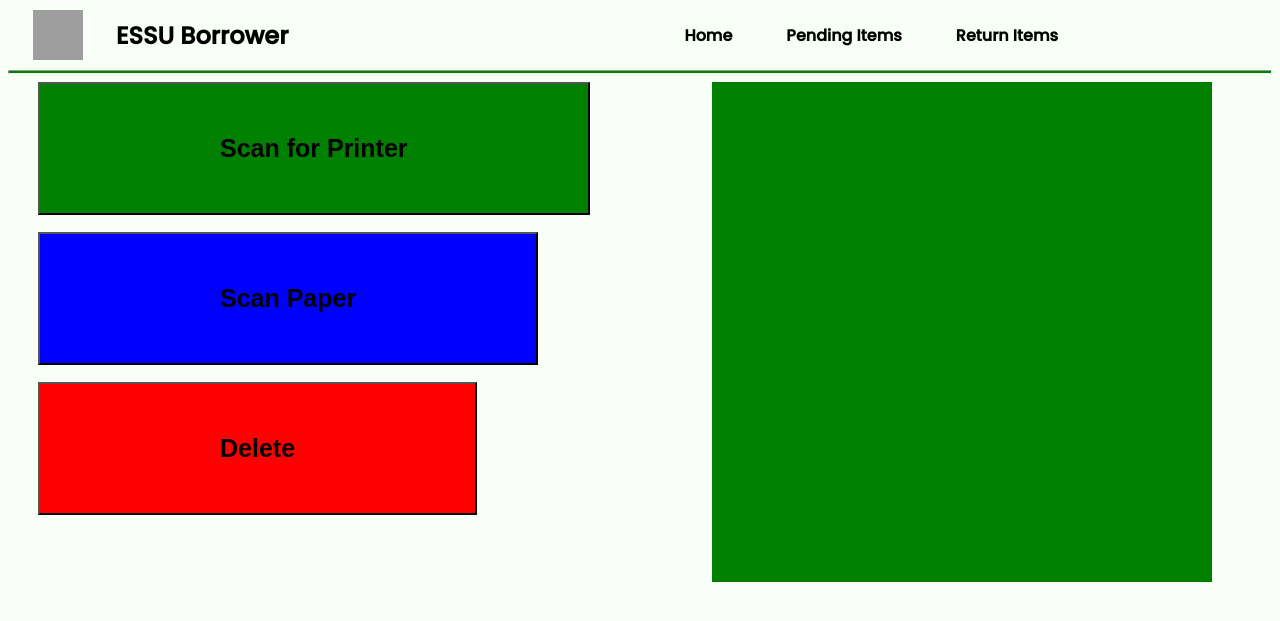
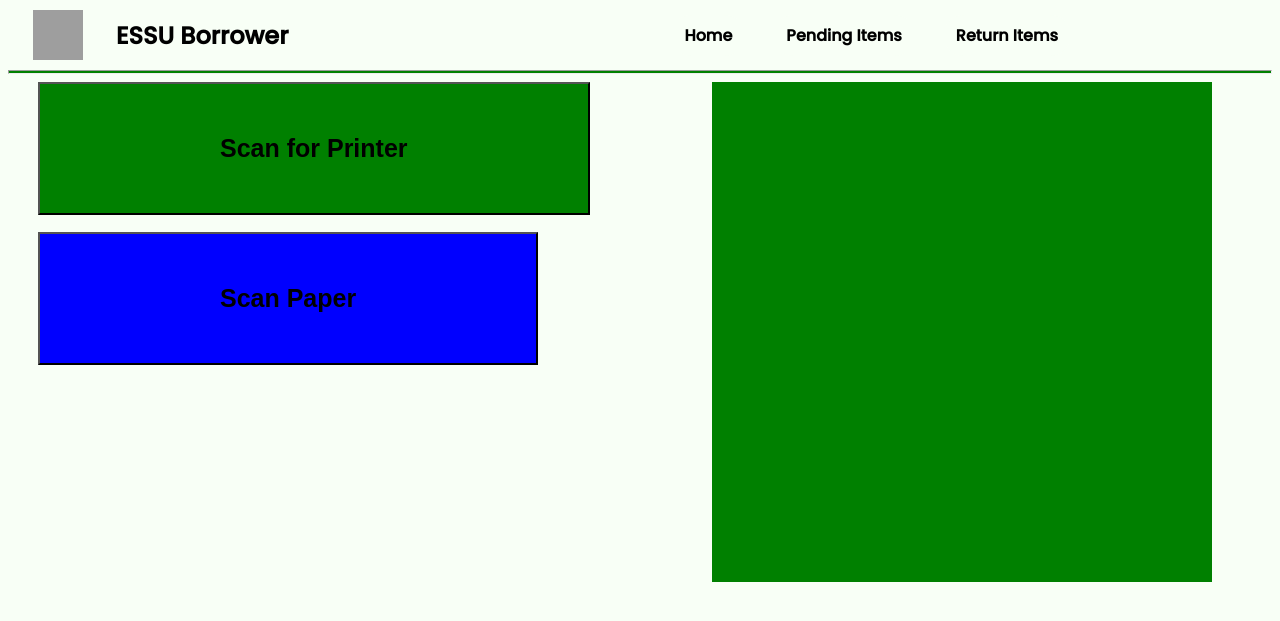
Before and after one commit to CSSO-Linux-User-Group-ESSU/Computer-lab-borrower-system, a Django app: page /home/ in a window 1280 px wide. Shown: the top 621 px of the page. Run offline with Django 5.2, Linux system fonts and the light colour scheme; grey boxes are pictures that could not be loaded.

Commit message:
Removed Delete button

```diff
--- a/borrower_app/static/borrower_app/css/style.css
+++ b/borrower_app/static/borrower_app/css/style.css
@@ -86,15 +86,6 @@ body{
     font-size: 25px;
 }
 
-.delete-button{
-    background: red;
-    position: fixed;
-    margin: 300px 30px;
-    padding: 50px 180px;
-    font-weight: bold;
-    font-size: 25px;
-}
-
 .pic-container{
     background-color: green;
     height: 500px;
--- a/borrower_app/templates/borrower_app/home.html
+++ b/borrower_app/templates/borrower_app/home.html
@@ -4,7 +4,6 @@
 
     <button class="scan-printer-button">Scan for Printer</button>
     <button class="scan-paper-button">Scan Paper</button>
-    <button class="delete-button">Delete</button>
     <nav class="pic-container">
 
     </nav>
```
